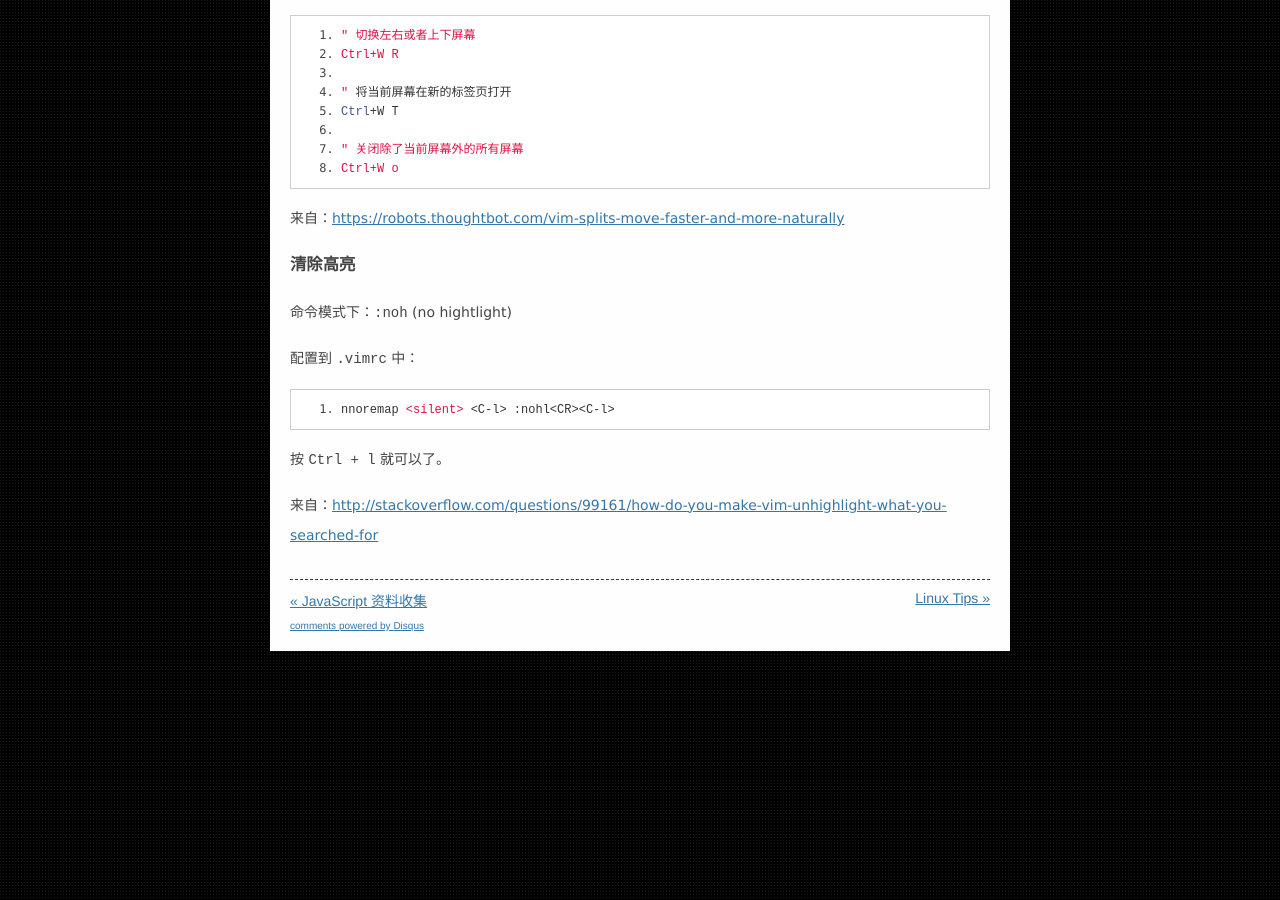
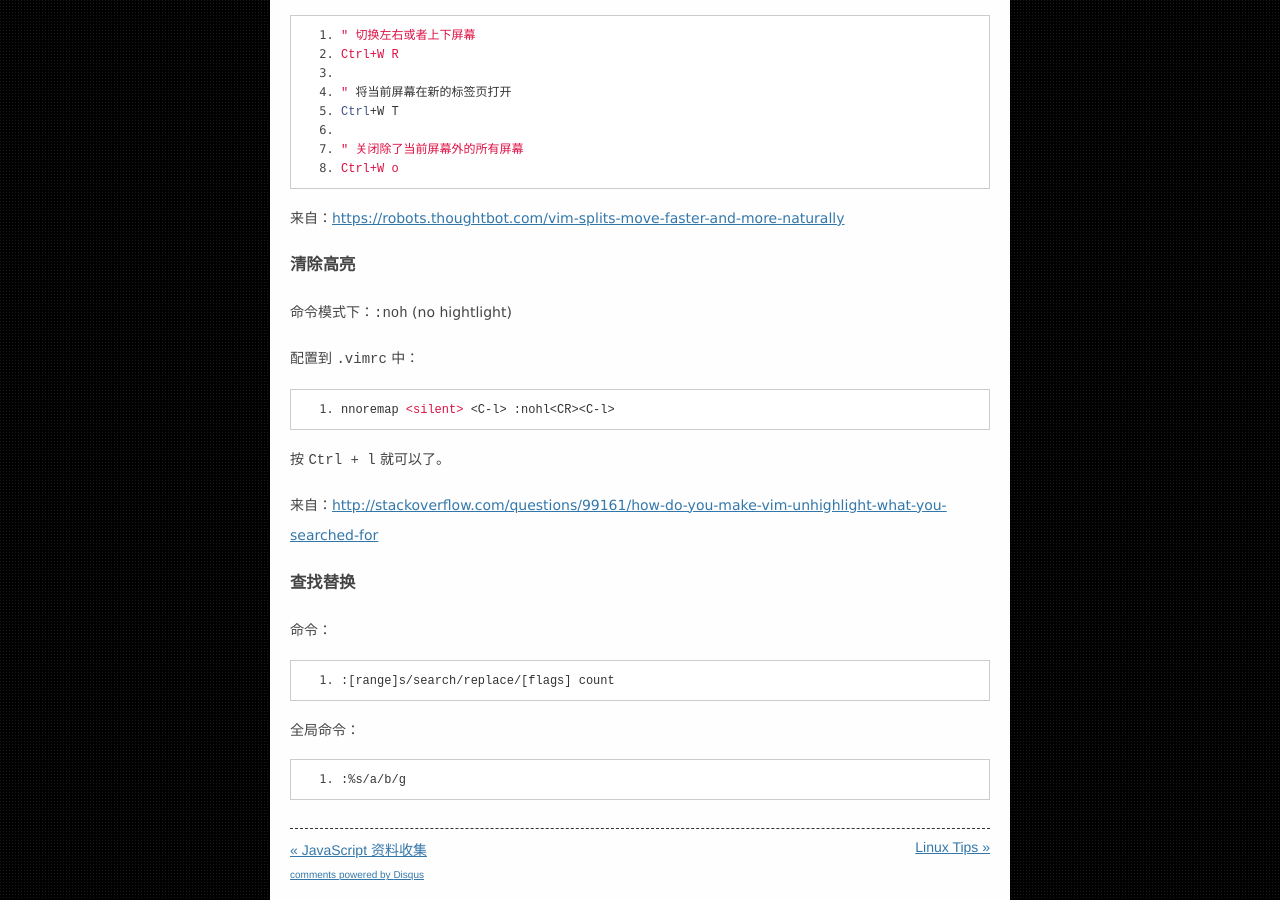
Before and after one commit to osrpt/osrpt.github.com, a Jekyll site: the page built from _posts/2015-05-22-vim-tips.md, in a window 1280 px wide and 900 px high, scrolled down 1617 px. Built offline with Jekyll 4.4.1, drawn with Linux system fonts in a browser that asks for light colours; nearby versions of some CDN libraries; Markdown is read by kramdown in place of the engine named in the settings; comment, search, counter and statistics services are not loaded.

Commit message:
new tips

```diff
--- a/_posts/2015-05-22-vim-tips.md
+++ b/_posts/2015-05-22-vim-tips.md
@@ -88,3 +88,13 @@ More:
 按 `Ctrl + l` 就可以了。
 
 来自：<http://stackoverflow.com/questions/99161/how-do-you-make-vim-unhighlight-what-you-searched-for>
+
+###查找替换
+
+命令：
+
+    :[range]s/search/replace/[flags] count
+
+全局命令：
+
+    :%s/a/b/g
```
